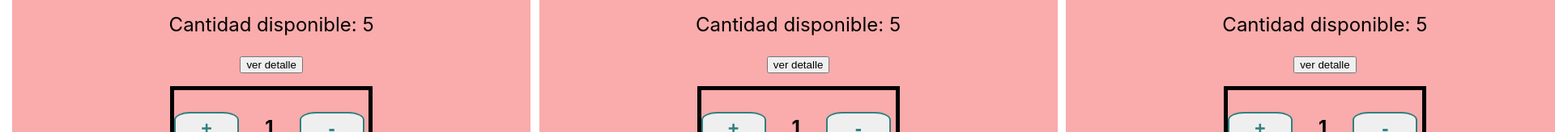
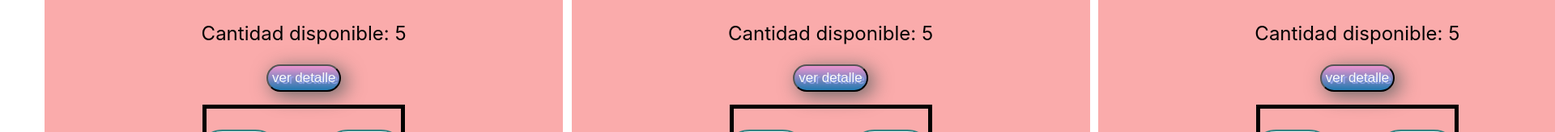
Before and after one commit to nazafili/ReactJS, a React (Create React App) app: page / in a window 1280 px wide. Shown: the part 677-841 px from the top of the page at 81% size, 1920 px wide, since content can reach past the window. Built offline with nearby package versions, Linux system fonts and the light colour scheme.

Commit message:
filter detalle + cosas

```diff
--- a/src/components/Item/Item.js
+++ b/src/components/Item/Item.js
@@ -1,6 +1,5 @@
 import '../ItemListContainer/itemlist.styles.css'
 import Counter from "../Counter/Counter";
-import ItemDetailContainer from '../ItemDetailContainer/ItemDetailContainer';
 import { Link } from 'react-router-dom';
 
 const Item = ({ id, name, price, image, stock }) => {
@@ -18,7 +17,7 @@ const Item = ({ id, name, price, image, stock }) => {
       <p className='itemdata'>Precio: ${price}</p>
       <p className='itemdata'>Cantidad disponible: {stock}</p>
       <Link to={`/item/${id}`}>
-        <button>ver detalle</button>
+        <button className='btn-detalle'>ver detalle</button>
       </Link>
       <Counter stock={5} onAdd={onAdd} />
     </div>
--- a/src/components/ItemDetail/ItemDetail.css
+++ b/src/components/ItemDetail/ItemDetail.css
@@ -0,0 +1,46 @@
+.itemlistdetail {
+    display: grid;
+    grid-template-columns: 1fr 1fr 1fr;
+    margin-bottom: 1rem;
+    background-color: rgb(255, 255, 255);
+    border: 2px solid white;
+    margin: 0.5rem;
+}
+
+.itemcarddetail {
+    border: 2px solid white;
+    justify-content: center;
+    margin: 2rem auto;
+    background-color: rgb(250, 171, 171);
+    width: 40rem;
+}
+
+.itemdatadetail {
+    font-size: 1.5rem;
+}
+
+.itemimagedetail {
+    padding: 2rem 0 0 0;
+    width: 30rem;
+    height: 18rem;
+}
+
+.btn-detalle {
+    background-image: -webkit-linear-gradient(top, #eb94d0, #2079b0);
+    background-image: -moz-linear-gradient(top, #eb94d0, #2079b0);
+    background-image: -ms-linear-gradient(top, #eb94d0, #2079b0);
+    background-image: -o-linear-gradient(top, #eb94d0, #2079b0);
+    background-image: linear-gradient(to bottom, #eb94d0, #2079b0);
+    -webkit-border-radius: 28;
+    -moz-border-radius: 28;
+    border-radius: 28px;
+    text-shadow: 3px 2px 1px #9daef5;
+    -webkit-box-shadow: 6px 5px 24px #666666;
+    -moz-box-shadow: 6px 5px 24px #666666;
+    box-shadow: 6px 5px 24px #666666;
+    font-family: Arial;
+    color: #fafafa;
+    font-size: 17px;
+    padding: 5px;
+    text-decoration: none;
+}
--- a/src/components/ItemDetail/ItemDetail.jsx
+++ b/src/components/ItemDetail/ItemDetail.jsx
@@ -8,12 +8,12 @@ const onAdd  = (contador) => {
 const ItemDetail = ({ data }) => {
 
   return (
-    <div className='itemcard'>
+    <div className='itemcarddetail'>
 
-      <img className='itemimage' src={data.image}alt=''  />
-      <p className='itemdata'>{data.title}</p>
-      <p className='itemdata'>${data.price}</p>
-      <p className='itemdata'>{data.description}</p>
+      <img className='itemimagedetail' src={data.image}alt=''  />
+      <p className='itemdatadetail'>{data.title}</p>
+      <p className='itemdatadetail'>${data.price}</p>
+      <p className='itemdatadetail'>{data.description}</p>
       <Counter stock={5} onAdd={onAdd}/>
     </div>
   );
--- a/src/components/ItemDetailContainer/mock-data-detail.js
+++ b/src/components/ItemDetailContainer/mock-data-detail.js
@@ -1,6 +1,7 @@
 import React from 'react'
 
-const productdetail = [{
+const productdetail = [
+    {
     id: 1,
     image: "https://i.ytimg.com/vi/w4dtS5BoO18/maxresdefault.jpg",
     title: 'Lemon Pie',
@@ -12,14 +13,14 @@ const productdetail = [{
     image: "http://www.ladulceesquina.com.ar/wp-content/uploads/2018/07/Torta-Brownie.png",
     title: 'Brownie',
     price: 3000,
-    description: 'asdsadsaas'
+    description: 'El brownie es un bizcocho de chocolate que contiene nueces y que se cuece al horno sobre una placa. Gracias a su índice elevado de azúcar y mantequilla, presenta una textura particular: crujiente por arriba y muy tierna en su interior'
 },
 {
     id: 3,
     image: "https://vinomanos.com/wp-content/uploads/2021/01/Chees-min.jpg",
     title: 'Cheesecake',
     price: 2000,
-    description: 'asdsadsaas',
+    description: 'Pastel estadounidense de queso blanco, cuya receta más apreciada es la tradicional preparación judía de Nueva York. Cremoso y compacto, el cheesecake se compone de una pasta preparada a partir de bizcocho seco desmenuzado, mantequilla y azúcar. Extendido en un molde de tarta, este fondo se rellena a continuación con (queso blanco espeso elaborado en Estados Unidos), mezclado con huevos y azúcar. Cocido al horno y luego desmoldado, este pastel se suele servir cubierto de frutas frescas o un coulis de frutos rojos'
 }
 ]
 
--- a/src/components/ItemList/ItemList.js
+++ b/src/components/ItemList/ItemList.js
@@ -11,10 +11,11 @@ const Itemlist = ({ itemsList }) => {
                 return (
                     <Item
                         key={producto.id}
+                        id={producto.id}
                         name={producto.name}
                         description={producto.description}
                         price={producto.price}
-                        image ={producto.image}
+                        image={producto.image}
                         stock={producto.stock}
                     />
                 );
--- a/src/components/ItemListContainer/itemlist.styles.css
+++ b/src/components/ItemListContainer/itemlist.styles.css
@@ -4,7 +4,7 @@
     margin-bottom: 1rem;
     background-color: rgb(255, 255, 255);
     border: 2px solid white;
-    margin: 0.5rem;
+    margin: 3rem;
 }
 
 .itemcard{
```
Also changed, not shown: src/components/ItemDetailContainer/ItemDetailContainer.css (added).
